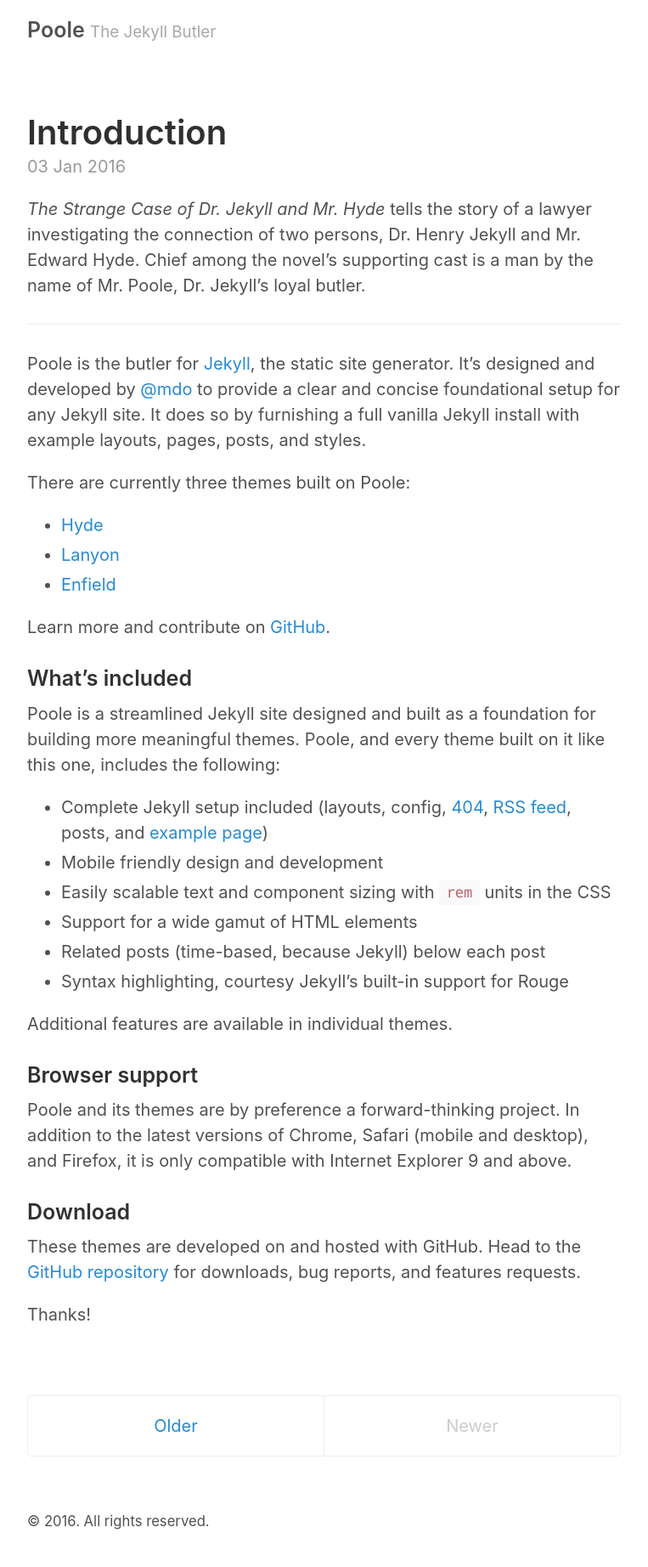
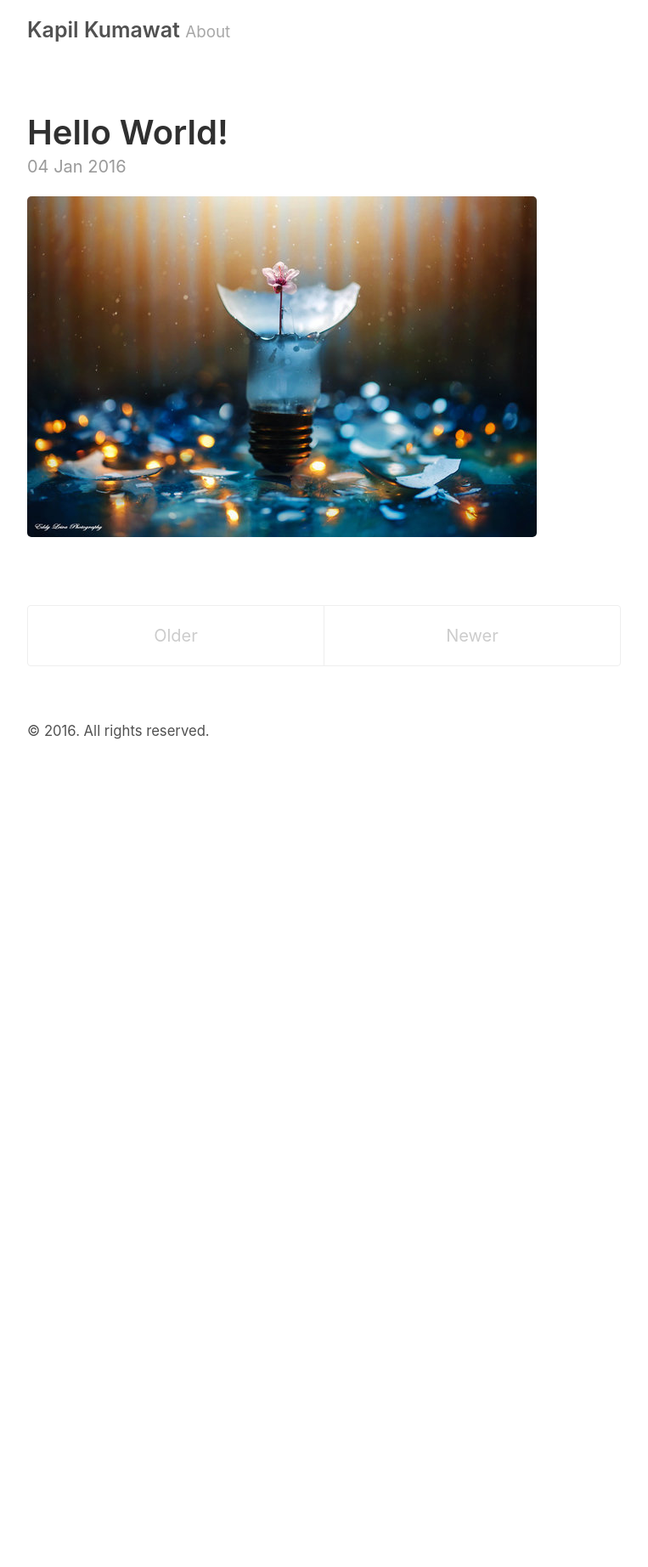
Before and after one commit to kapilkumawat/blog, a Jekyll site: the page built from index.html, in a window 1280 px wide. Shown: the whole page at 85% size, without its empty margins (258-1021 px from the left). Built offline with Jekyll 4.4.1, drawn with Linux system fonts in a browser that asks for light colours; the list of posts is cut into pages by our own code; after the commit the page ends 914 px from its top, so only the background shows below that.

Commit message:
Added about page

```diff
--- /dev/null
+++ b/CNAME
@@ -0,0 +1 @@
+kapilkumawat.com
--- a/_config.yml
+++ b/_config.yml
@@ -2,9 +2,11 @@
 permalink:           pretty
 
 # Setup
-title:               Poole
-tagline:             The Jekyll Butler
-url:                 http://getpoole.com
+title:               Kapil Kumawat
+tagline:             Data and stuff
+introurl:            /about
+intro:               About
+url:                 http://kapilkumawat.com
 paginate:            1
 baseurl:             /blog
 
@@ -17,14 +19,14 @@ sass:
 
 # About/contact
 author:
-  name:              Mark Otto
-  url:               https://twitter.com/mdo
-  email:             markdotto@gmail.com
+  name:              Kapil Kumawat
+  url:               https://twitter.com/kapilkumawat
+  email:             kwtkapil@gmail.com
 
 # Custom vars
 version:             2.0.0
 github:
-  repo:              https://github.com/poole/poole
+  repo:              https://kapilkumawat.github.com/blog
 
 # Gems
 gems:
--- a/_layouts/default.html
+++ b/_layouts/default.html
@@ -9,7 +9,7 @@
       <header class="masthead">
         <h3 class="masthead-title">
           <a href="{{ site.baseurl }}/" title="Home">{{ site.title }}</a>
-          <small>{{ site.tagline }}</small>
+            <small><a href="{{ site.introurl }}/" title="Home">{{ site.intro }}</a></small>
         </h3>
       </header>
 
--- a/_posts/2016-01-03-introduction.md
+++ /dev/null
@@ -1,41 +0,0 @@
----
-layout: post
-title: Introduction
----
-
-*The Strange Case of Dr. Jekyll and Mr. Hyde* tells the story of a lawyer investigating the connection of two persons, Dr. Henry Jekyll and Mr. Edward Hyde. Chief among the novel's supporting cast is a man by the name of Mr. Poole, Dr. Jekyll's loyal butler.
-
------
-
-Poole is the butler for [Jekyll](http://jekyllrb.com), the static site generator. It's designed and developed by [@mdo](https://twitter.com/mdo) to provide a clear and concise foundational setup for any Jekyll site. It does so by furnishing a full vanilla Jekyll install with example layouts, pages, posts, and styles.
-
-There are currently three themes built on Poole:
-
-* [Hyde](http://hyde.getpoole.com)
-* [Lanyon](http://lanyon.getpoole.com)
-* [Enfield](http://enfield.getpoole.com)
-
-Learn more and contribute on [GitHub]({{ site.github.repo }}).
-
-### What's included
-
-Poole is a streamlined Jekyll site designed and built as a foundation for building more meaningful themes. Poole, and every theme built on it like this one, includes the following:
-
-* Complete Jekyll setup included (layouts, config, [404]({{ site.baseurl }}/404.html), [RSS feed]({{ site.baseurl }}/atom.xml), posts, and [example page]({{ site.baseurl }}/about))
-* Mobile friendly design and development
-* Easily scalable text and component sizing with `rem` units in the CSS
-* Support for a wide gamut of HTML elements
-* Related posts (time-based, because Jekyll) below each post
-* Syntax highlighting, courtesy Jekyll's built-in support for Rouge
-
-Additional features are available in individual themes.
-
-### Browser support
-
-Poole and its themes are by preference a forward-thinking project. In addition to the latest versions of Chrome, Safari (mobile and desktop), and Firefox, it is only compatible with Internet Explorer 9 and above.
-
-### Download
-
-These themes are developed on and hosted with GitHub. Head to the [GitHub repository]({{ site.github.repo }}) for downloads, bug reports, and features requests.
-
-Thanks!
--- /dev/null
+++ b/_posts/2016-01-04-hello-world.md
@@ -0,0 +1,6 @@
+---
+layout: post
+title: Hello World!
+---
+
+![placeholder](helloworld.jpg "Large example image")
--- a/about.md
+++ b/about.md
@@ -3,28 +3,8 @@ layout: page
 title: About
 ---
 
-<p class="message">
-  Hey there! This page is included as an example. Feel free to customize it for your own use upon downloading. Carry on!
-</p>
+I live in Pune, India and since Oct 2008 I'm working as a Software Engineer in a multinational IT Services provider. I am a foodie and love taking pictures. I also love to travel, meet new people and have visited 9 countries so far.
 
-In the novel, *The Strange Case of Dr. Jekyll and Mr. Hyde*, Mr. Poole is Dr. Jekyll's virtuous and loyal butler. Similarly, Poole is an upstanding and effective butler that helps you build Jekyll themes. It's made by [@mdo](https://twitter.com/mdo).
+In my IT career, I've mostly worked around data driven applications in power sector and web content measurement domains. In the last few years I've designed and implemented a few bigdata processing systems in Hadoop and Spark, both, in premise and in the cloud (Amazon).
 
-There are currently two themes built on Poole:
-
-* [Hyde](http://hyde.getpoole.com)
-* [Lanyon](http://lanyon.getpoole.com)
-
-Learn more and contribute on [GitHub](https://github.com/poole).
-
-## Setup
-
-Some fun facts about the setup of this project include:
-
-* Built for [Jekyll](http://jekyllrb.com)
-* Developed on GitHub and hosted for free on [GitHub Pages](https://pages.github.com)
-* Coded with [Sublime Text 2](http://sublimetext.com), an amazing code editor
-* Designed and developed while listening to music like [Blood Bros Trilogy](https://soundcloud.com/maddecent/sets/blood-bros-series)
-
-Have questions or suggestions? Feel free to [open an issue on GitHub](https://github.com/poole/poole/issues/new) or [ask me on Twitter](https://twitter.com/mdo).
-
-Thanks for reading!
+When I write code, I usually do it in Java or Scala but I've also had to do Python, php and JavaScript professionally.
```
Also changed, not shown: _posts/2016-01-01-whats-jekyll.md (deleted, +0 -10 lines), _posts/2016-01-02-example-content.md (deleted, +0 -169 lines), helloworld.jpg (added), 9 other files.
